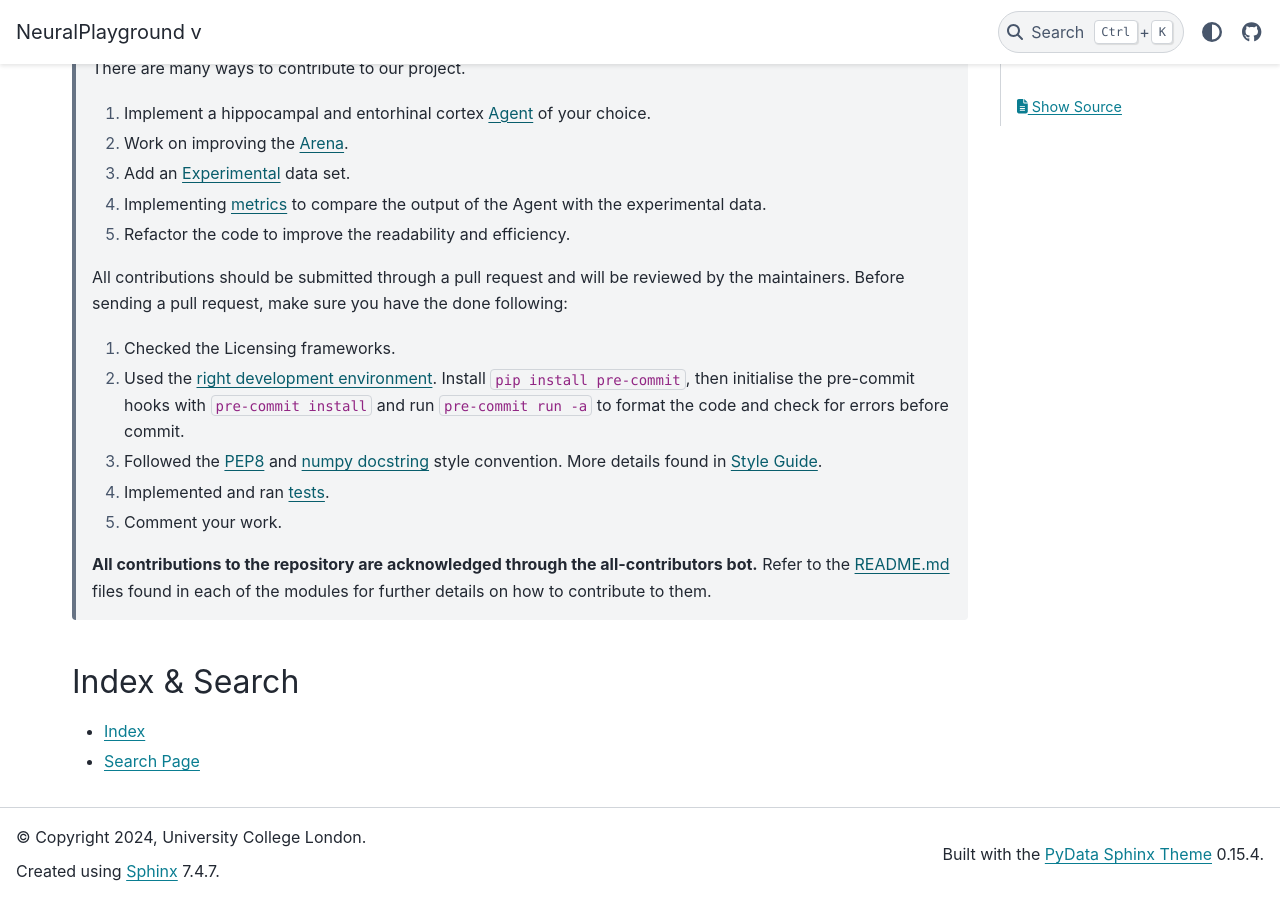
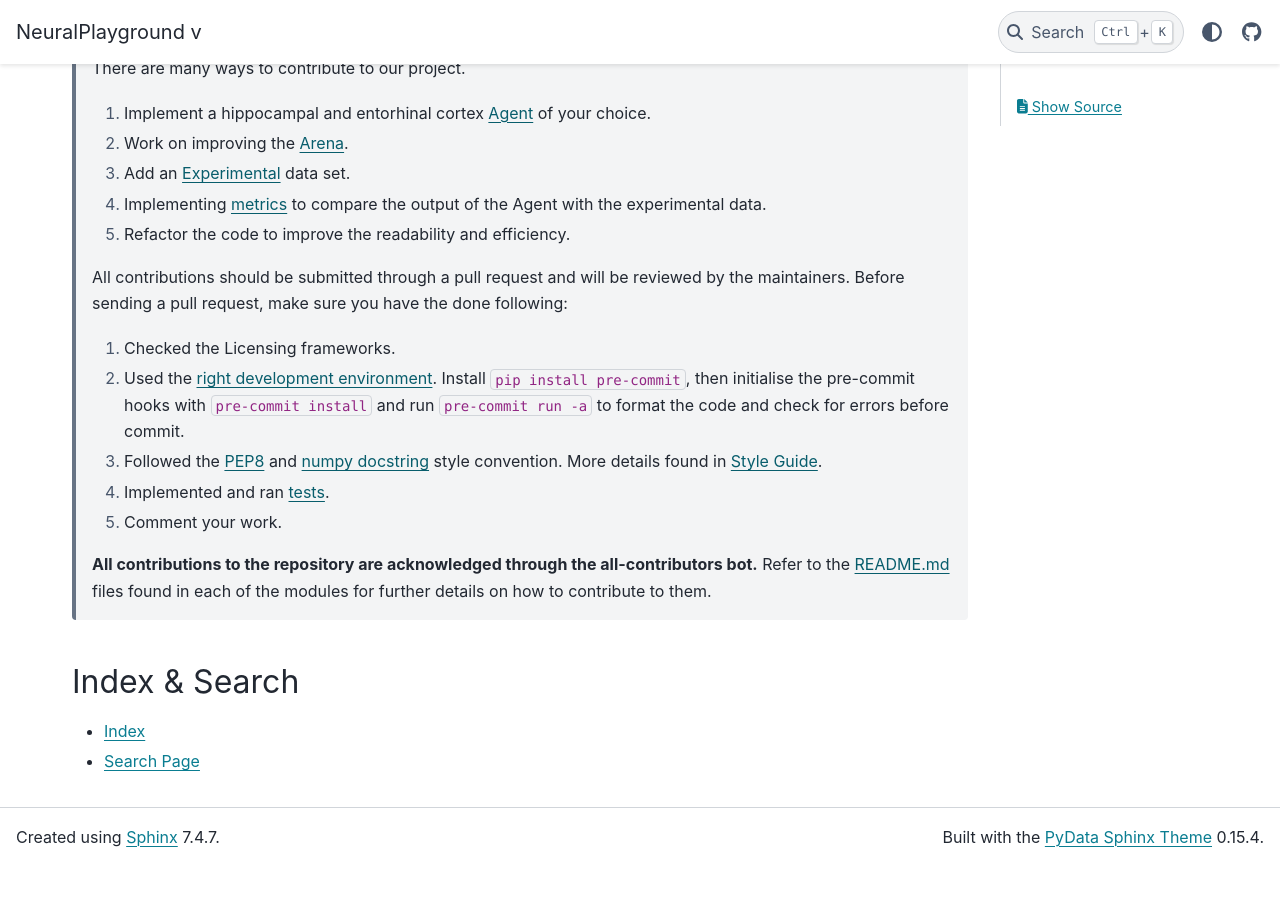
Before and after one commit to SainsburyWellcomeCentre/NeuralPlayground, a Sphinx documentation site: the page built from docs/source/index.rst, in a window 1280 px wide and 900 px high, scrolled down 6200 px. Built offline with Sphinx 7.4.7 and the PyData theme 0.15.4, drawn with Linux system fonts in a browser that asks for light colours; the version number could not be read and is left out; after the commit the page ends 7066 px from its top, so only the background shows below that.

Commit message:
anonymize conf.py

```diff
--- a/docs/source/conf.py
+++ b/docs/source/conf.py
@@ -21,8 +21,8 @@ autodoc_mock_imports = []
 sys.path.insert(0, os.path.abspath("../.."))
 
 project = "NeuralPlayground"
-copyright = "2024, University College London"
-author = "University College London"
+copyright = ""
+author = ""
 try:
     release = setuptools_scm.get_version(root="../..", relative_to=__file__)
     release = release.split(".dev")[0]
```
